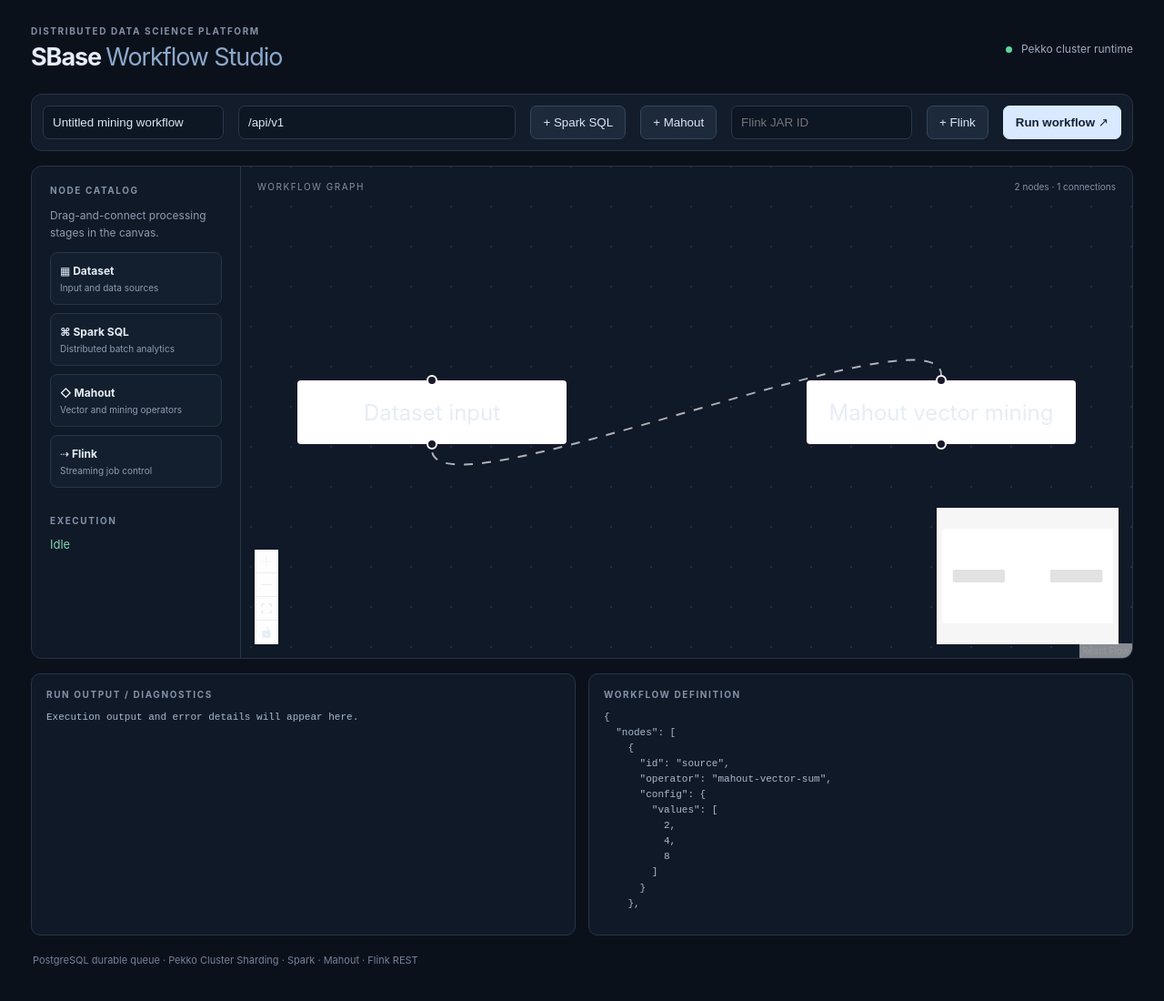
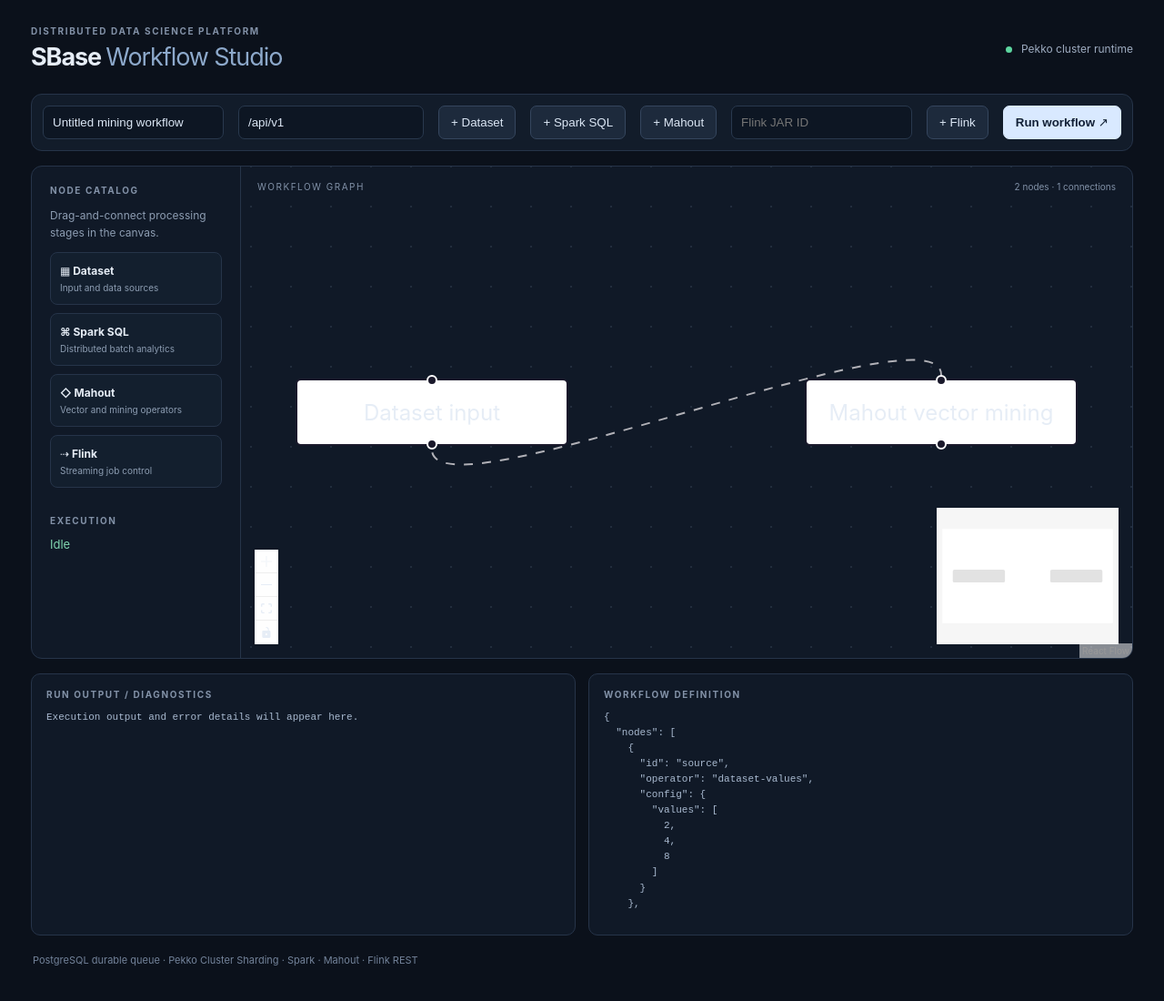
Before and after one commit to selimrepo/sbase, a React (Vite) app in the folder web/: page / in a window 1280 px wide. Shown: the top 1100 px of the page at 91% size. Built offline with nearby package versions, Linux system fonts and the light colour scheme.

Commit message:
Add connected dataset input and Mahout workflow nodes

```diff
--- a/web/src/App.jsx
+++ b/web/src/App.jsx
@@ -2,8 +2,8 @@ import { useCallback, useMemo, useState } from "react";
 import { ReactFlow, Background, Controls, MiniMap, addEdge, useEdgesState, useNodesState } from "@xyflow/react";
 
 const initialNodes = [
-  { id: "source", position: { x: 80, y: 150 }, data: { label: "Dataset input", kind: "source", operator: "mahout-vector-sum", config: { values: [2, 4, 8] } }, type: "default" },
-  { id: "mining", position: { x: 360, y: 150 }, data: { label: "Mahout vector mining", kind: "mining", operator: "mahout-vector-sum", config: { values: [2, 4, 8] } }, type: "default" }
+  { id: "source", position: { x: 80, y: 150 }, data: { label: "Dataset input", kind: "source", operator: "dataset-values", config: { values: [2, 4, 8] } }, type: "default" },
+  { id: "mining", position: { x: 360, y: 150 }, data: { label: "Mahout vector mining", kind: "mining", operator: "mahout-vector-sum", config: {} }, type: "default" }
 ];
 const initialEdges = [{ id: "e1", source: "source", target: "mining", animated: true }];
 
@@ -55,6 +55,7 @@ export default function App() {
     <section className="toolbar">
       <input aria-label="Workflow name" value={workflowName} onChange={(e) => setWorkflowName(e.target.value)} />
       <input aria-label="API endpoint" value={apiBase} onChange={(e) => setApiBase(e.target.value)} />
+      <button onClick={() => addNode("dataset-values", "Dataset values", { values: [1, 2, 3] })}>+ Dataset</button>
       <button onClick={() => addNode("spark-sql", "Spark SQL", { query: "SELECT 1 AS value" })}>+ Spark SQL</button>
       <button onClick={() => addNode("mahout-vector-sum", "Mahout mining", { values: [1, 2, 3] })}>+ Mahout</button>
       <input aria-label="Flink uploaded JAR ID" placeholder="Flink JAR ID" value={flinkJarId} onChange={(e) => setFlinkJarId(e.target.value)} />
```
